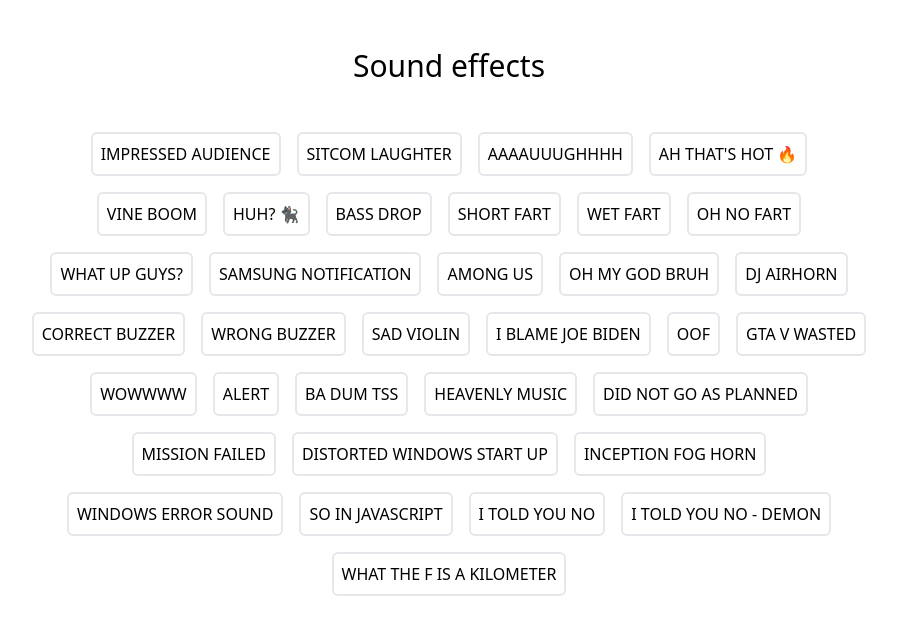
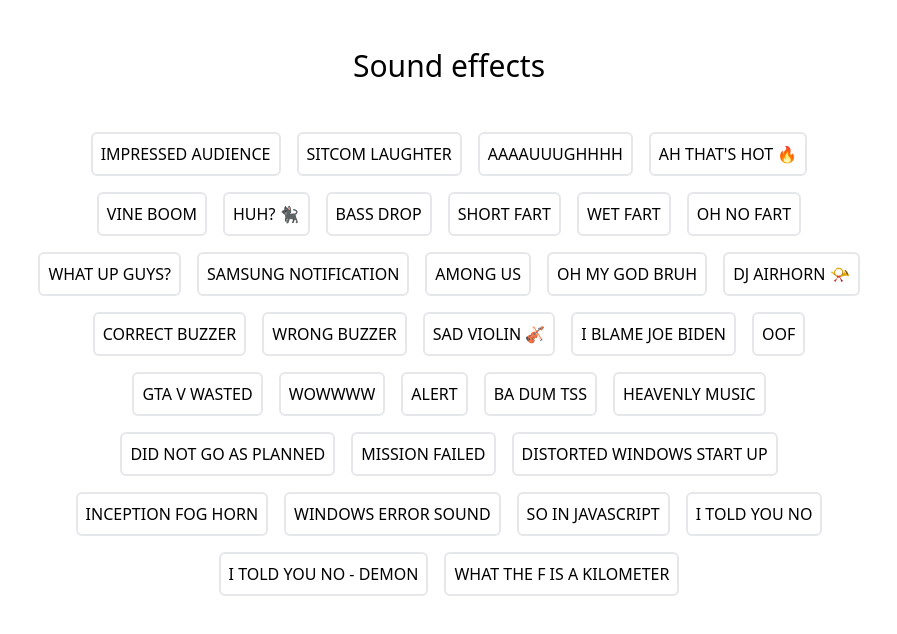
Before and after one commit to iamvetle/sound-effects, a Nuxt app: page / in a window 1280 px wide. Shown: the top 634 px of the page, without its empty margins (191-1088 px from the left). Built offline with nearby package versions, Linux system fonts and the light colour scheme.

Commit message:
Added more emojies.

```diff
--- a/assets/listOfSoundeffects.ts
+++ b/assets/listOfSoundeffects.ts
@@ -92,7 +92,7 @@ const listOfSoundeffects: SoundEffect[] = [
 		src: "oh-my-god-bruh-oh-hell-naw-man-wtf.mp3",
 	},
 	{
-		title: "DJ airhorn",
+		title: "DJ airhorn 📯",
 		src: "dj-airhorn.mp3",
 	},
 	{
@@ -104,7 +104,7 @@ const listOfSoundeffects: SoundEffect[] = [
 		src: "wrong-buzzer.mp3",
 	},
 	{
-		title: "Sad violin",
+		title: "Sad violin 🎻",
 		src: "sad-violin.mp3",
 	},
 	{
```
